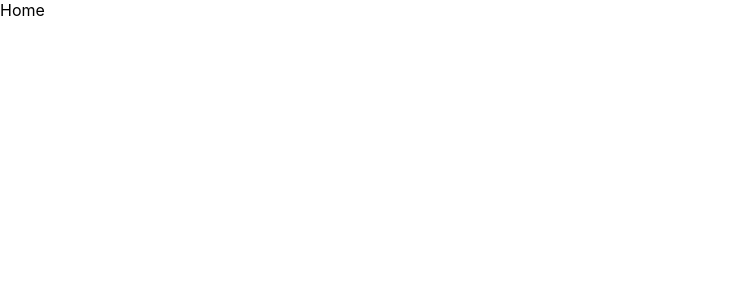
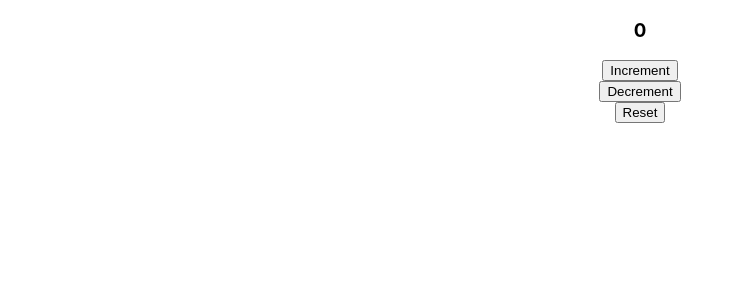
Before and after one commit to NachoHotz/typescript-react-counter, a React (Create React App) app: page / in a window 1280 px wide. Shown: the top 300 px of the page, without its empty margins (0-743 px from the left). Built offline with nearby package versions, Linux system fonts and the light colour scheme.

Commit message:
finish Home component and center div

```diff
--- /dev/null
+++ b/src/components/Home/Home.module.css
@@ -0,0 +1,6 @@
+.container {
+  display: flex;
+  flex-direction: column;
+  align-items: center;
+  justify-content: center;
+}
--- a/src/components/Home/Home.tsx
+++ b/src/components/Home/Home.tsx
@@ -1,5 +1,18 @@
 import React from 'react';
+import { useDispatch, useSelector } from 'react-redux';
+import { increment, decrement, reset } from '../../redux/actions/types';
+import style from './Home.module.css';
 
 export default function Home() {
-  return <div>Home</div>;
+  const dispatch = useDispatch();
+  const counter = useSelector((state) => state);
+
+  return (
+    <div className={style.container}>
+      <h3>{counter}</h3>
+      <button onClick={() => dispatch(increment())}>Increment</button>
+      <button onClick={() => dispatch(decrement())}>Decrement</button>
+      <button onClick={() => dispatch(reset())}>Reset</button>
+    </div>
+  );
 }
```
